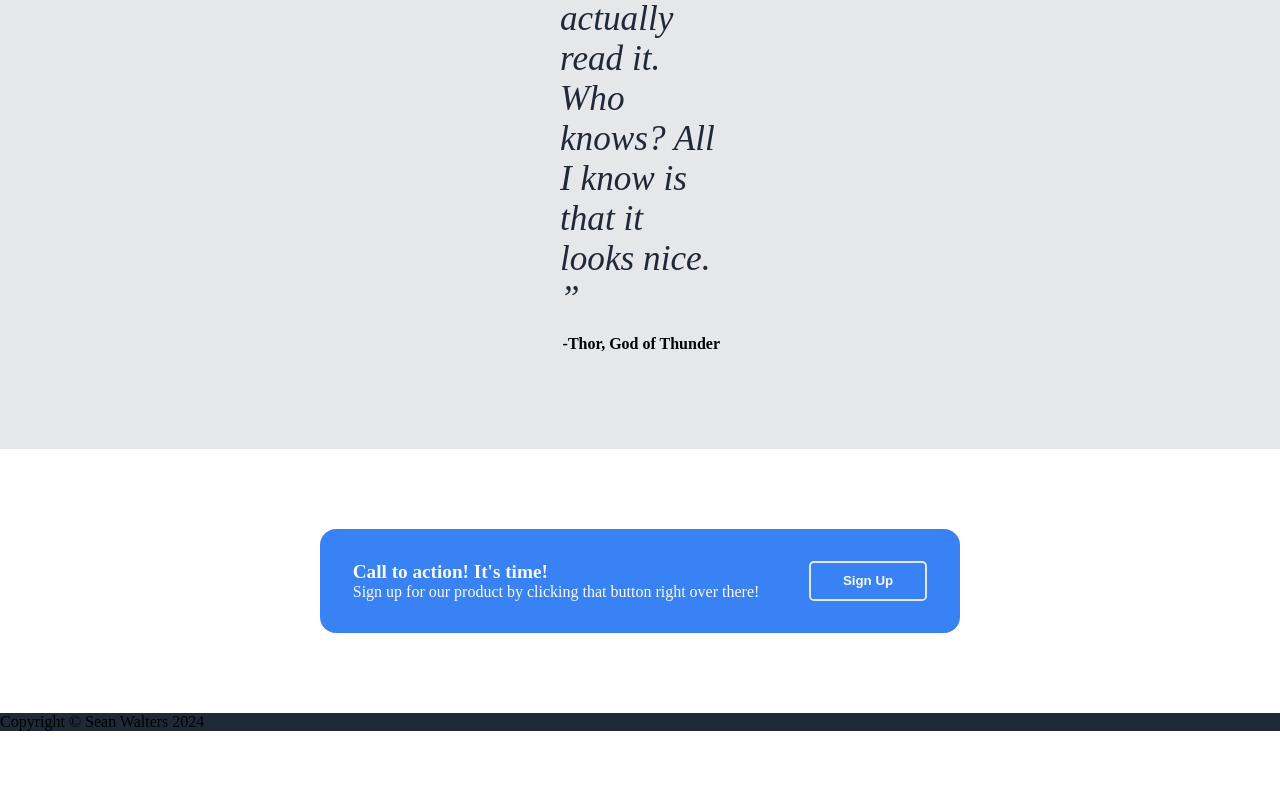
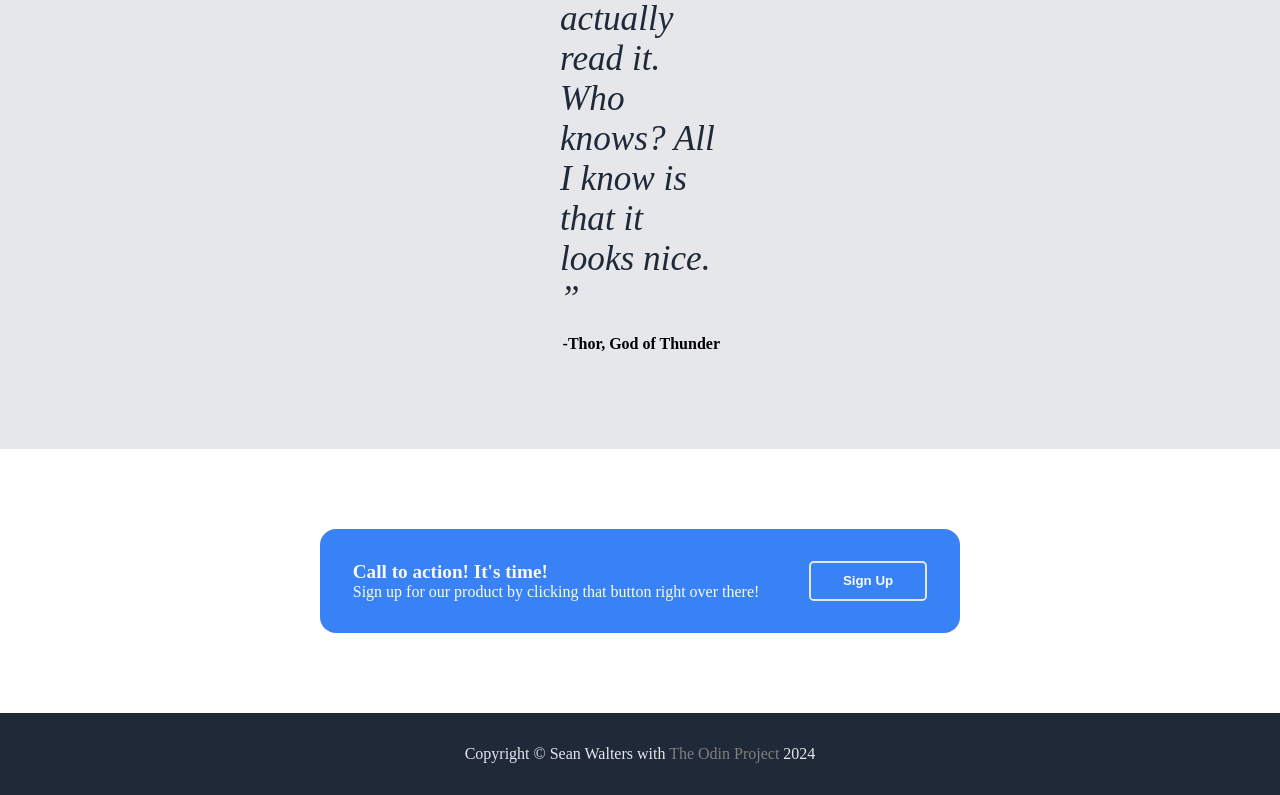
Before and after one commit to TweestidBunny/project-landing-page, a plain HTML site: page index.html in a window 1280 px wide. Shown: the part 1566-2361 px from the top of the page. Before the commit the page ends 2297 px from the top, so only its background shows below. Drawn offline with Linux system fonts and the light colour scheme.

Commit message:
Add styling to footer, add TOP link to footer

```diff
--- a/index.html
+++ b/index.html
@@ -85,7 +85,7 @@
         </div>
       </div>
 
-      <footer>Copyright &copy; Sean Walters 2024</footer>
+      <footer>Copyright &copy; Sean Walters with <a href="https://theodinproject.com">The Odin Project</a> 2024</footer>
 
     </div>
   </body>
--- a/resources/styles.css
+++ b/resources/styles.css
@@ -197,3 +197,20 @@ q {
   font-weight: 900;
   font-size: 1.2rem;
 }
+
+/* Footer */
+
+footer {
+  padding: 2rem 10rem;
+  color: #e5e7eb;
+  text-align: center;
+  align-content: center;
+}
+
+footer a {
+  color: gray;
+}
+
+footer a:hover {
+  color: #e5e7eb;
+}
```
